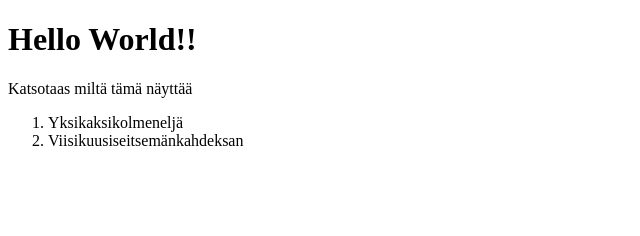
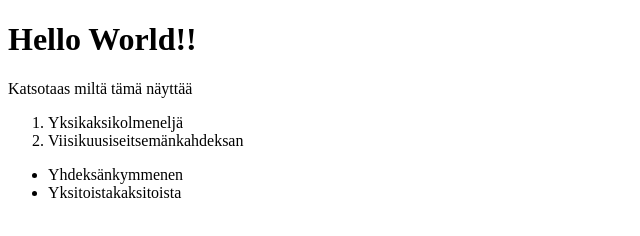
Before and after one commit to elkkuli/demo, a plain HTML site: page index.html in a window 1280 px wide. Shown: the whole page, without its empty margins (0-640 px from the left). Drawn offline with Linux system fonts and the light colour scheme.

Commit message:
Update index.html
listojen testaaminen 2

```diff
--- a/index.html
+++ b/index.html
@@ -14,4 +14,10 @@
 <li> Viisikuusiseitsemänkahdeksan </li>
 </ol>
 
+<ul>
+<li> Yhdeksänkymmenen </li>
+<li> Yksitoistakaksitoista </li>
+</ul>
+
+
 </body>
```
